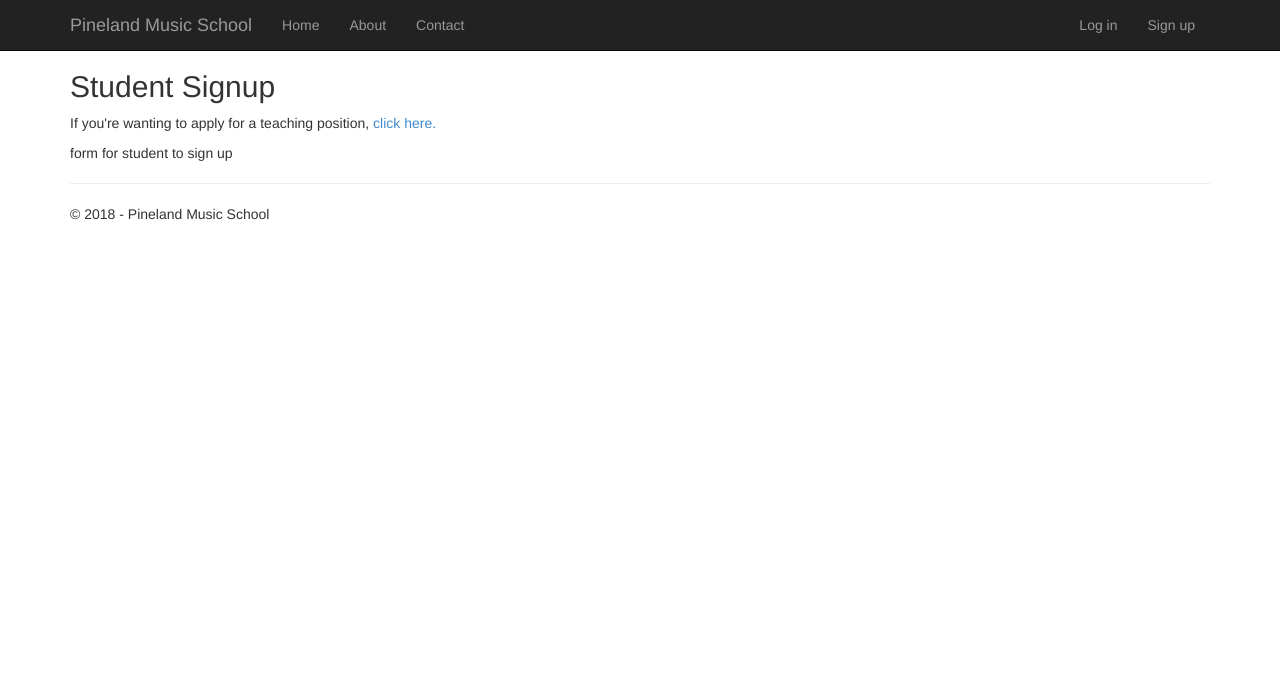
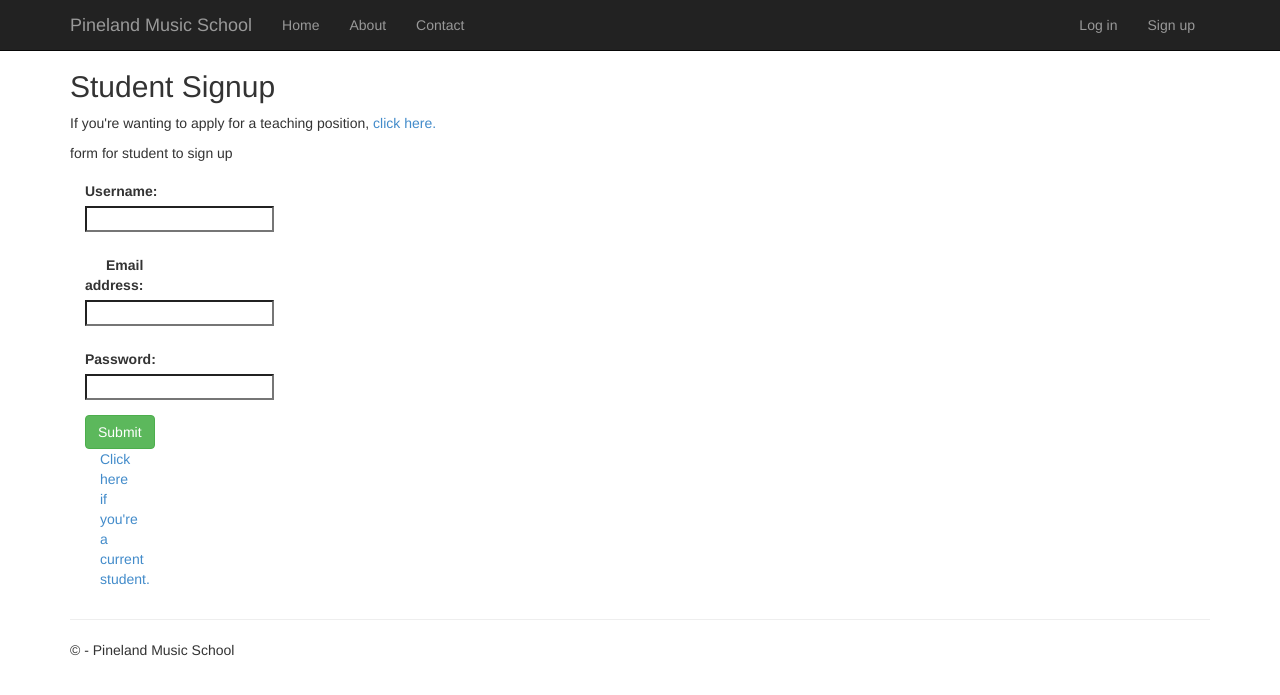
Before and after one commit to Joel-MichaelWhite/IFB299proj, a Django app: page /signup in a window 1280 px wide. Shown: the top 695 px of the page. Run offline with Django 3.2, Linux system fonts and the light colour scheme; some libraries are stand-ins or nearby versions.

Commit message:
Sign up form and connected to the database.

```diff
--- a/musicschool/app/forms.py
+++ b/musicschool/app/forms.py
@@ -1,7 +1,7 @@
 """
 Definition of forms.
 """
-
+from django.contrib.auth.models import User
 from django import forms
 from django.contrib.auth.forms import AuthenticationForm
 from django.utils.translation import ugettext_lazy as _
@@ -16,3 +16,9 @@ class BootstrapAuthenticationForm(AuthenticationForm):
                                widget=forms.PasswordInput({
                                    'class': 'form-control',
                                    'placeholder':'Password'}))
+class UserForm(forms.ModelForm):
+    password = forms.CharField(widget=forms.PasswordInput)
+
+    class Meta:
+        model = User
+        fields = ['username', 'email', 'password']
--- a/musicschool/app/models.py
+++ b/musicschool/app/models.py
@@ -48,7 +48,7 @@ LESSONDAYS = (
     )
 
 
-class Students(models.Model):
+class Students (models.Model):
     FirstName = models.CharField(max_length=60)
     LastName = models.CharField(max_length=60)
     DOB = models.DateField()
@@ -67,7 +67,7 @@ class Students(models.Model):
     TeacherGender = models.CharField(max_length=7, choices=SEX)
 
 
-class Admins(models.Model):
+class Admins (models.Model):
     FirstName = models.CharField(max_length=60)
     LastName = models.CharField(max_length=60)
     DOB = models.DateField()
@@ -77,7 +77,7 @@ class Admins(models.Model):
     FacebookID = models.IntegerField()
 
 
-class Teachers(models.Model):
+class Teachers (models.Model):
     FirstName = models.CharField(max_length=60)
     LastName = models.CharField(max_length=60)
     DOB = models.DateField()
--- /dev/null
+++ b/musicschool/app/templates/app/form_template.html
@@ -0,0 +1,9 @@
+{% for field in form %}
+    <div class="form-group">
+        <div class="col-md-8">
+            <span class="text-danger small"> {{ field.errors }}</span>
+        </div>
+        <label class="control-label col-sm-3">{{ field.label_tag }}</label>
+        <div class="col-sm-10">{{ field }}</div>
+    </div>
+{% endfor %}
--- a/musicschool/app/templates/app/signup.html
+++ b/musicschool/app/templates/app/signup.html
@@ -7,4 +7,24 @@
 
 <p>form for student to sign up</p>
 
+<div class="row">
+    <div class="col-md-8">
+        <section id="loginForm">
+            <form action="" method="post" class="form-horizontal">
+                {% csrf_token %}
+                <div class="col-md-1">
+                    {% include 'app/form_template.html' %}
+                    <button type="submit" class="btn btn-success">Submit</button>
+                    <div class="col-md-8">
+                        <p><a href="{%url 'login'%}"> Click here if you're a current student.</a></p>
+                    </div>
+                </div>
+            </form>
+        </section>
+    </div>
+    <div class="col-md-4">
+        <section id="socialLoginForm"></section>
+    </div>
+</div>
+
 {% endblock %}
--- a/musicschool/app/views.py
+++ b/musicschool/app/views.py
@@ -2,10 +2,14 @@
 Definition of views.
 """
 
-from django.shortcuts import render
+from django.shortcuts import render, redirect
+from django.contrib.auth import authenticate, login
+from django.views import generic
+from django.views.generic import View
 from django.http import HttpRequest
 from django.template import RequestContext
 from datetime import datetime
+from .forms import UserForm
 
 def home(request):
     """Renders the home page."""
@@ -69,3 +73,30 @@ def signup(request):
             'year':datetime.now().year,
         }
     )
+class UserFormView(View):
+    form_class = UserForm
+    template_name = 'app/signup.html'
+
+    def get(self, request):
+        form = self.form_class(None)
+        return render(request, self.template_name, {'form' : form})
+
+
+    def post(self, request):
+        form = self.form_class(request.POST)
+        if form.is_valid():
+            user = form.save(commit=False)
+            username = form.cleaned_data['username']
+            password = form.cleaned_data['password']
+            user.set_password(password)
+            user.save()
+
+            user = authenticate(username=username, password=password)
+
+            if user is not None:
+                if user.is_active:
+                    login(request, user)
+                    return redirect('app/index.html')
+
+
+        return render(request, self.template_name, {'form': form})
--- a/musicschool/musicschool/urls.py
+++ b/musicschool/musicschool/urls.py
@@ -29,7 +29,7 @@ urlpatterns = [
     url(r'^contact$', app.views.contact, name='contact'),
     url(r'^about', app.views.about, name='about'),
     url(r'^teacherapplication', app.views.teacherapplication, name='teacherapplication'),
-    url(r'^signup', app.views.signup, name='signup'),
+    url(r'^signup', app.views.UserFormView.as_view(), name='signup'),
     url(r'^login/$',
         django.contrib.auth.views.login,
         {
```
